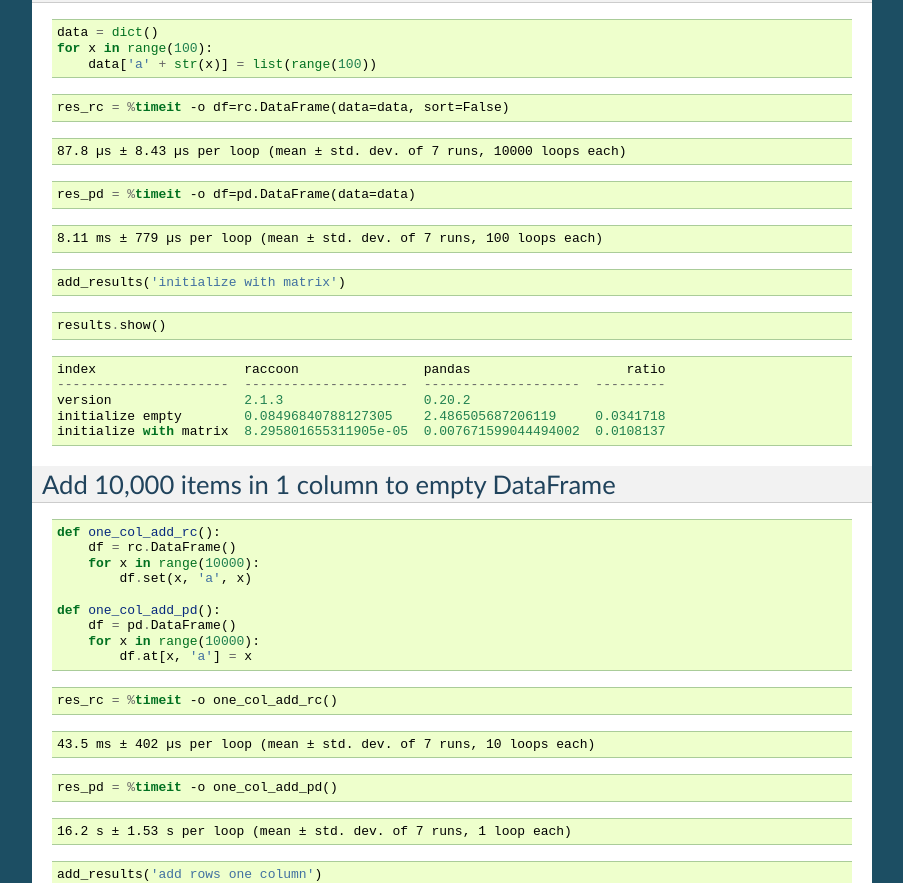
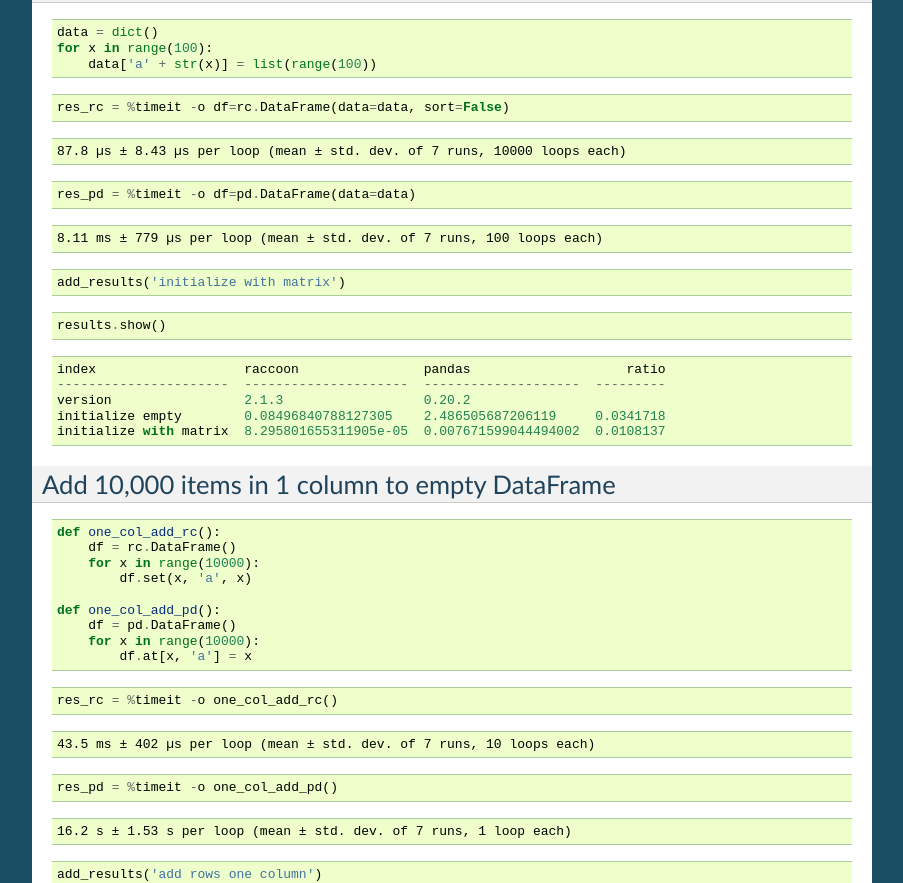
Before and after one commit to rsheftel/raccoon, a Sphinx documentation site: the page built from docs/speed_test.rst, in a window 1280 px wide and 1400 px high, scrolled down 998 px. Shown: the part 160-1043 px from the top of the window, without its empty margins (198-1101 px from the left). Built offline with Sphinx 7.4.7, drawn with Linux system fonts in a browser that asks for light colours; some of the changed text lies outside the part shown.

Commit message:
replace 'ipython3' with 'python' so that ReadTheDocs builds correctly

```diff
--- a/docs/speed_test.rst
+++ b/docs/speed_test.rst
@@ -5,32 +5,32 @@
 Setup pythonpath, import libraries and initialized DataFrame to store
 results
 
-.. code:: ipython3
+.. code:: python
 
     # Use this statement to import the current development version
     import sys; sys.path.insert(0, '../')
 
-.. code:: ipython3
+.. code:: python
 
     from copy import deepcopy
 
-.. code:: ipython3
+.. code:: python
 
     import raccoon as rc
     import pandas as pd
 
-.. code:: ipython3
+.. code:: python
 
     results = rc.DataFrame(columns=['raccoon', 'pandas', 'ratio'], sort=False)
 
-.. code:: ipython3
+.. code:: python
 
     def add_results(index):
         results[index, 'raccoon'] = res_rc.best
         results[index, 'pandas'] = res_pd.best
         results[index, 'ratio'] = res_rc.best / res_pd.best
 
-.. code:: ipython3
+.. code:: python
 
     results['version', 'raccoon'] = rc.__version__
     results['version', 'pandas'] = pd.__version__
@@ -47,7 +47,7 @@
 Initialize 10,000 empty DataFrames
 ----------------------------------
 
-.. code:: ipython3
+.. code:: python
 
     def init_rc():
         for x in range(10000):
@@ -57,7 +57,7 @@
         for x in range(10000):
             df = pd.DataFrame()
 
-.. code:: ipython3
+.. code:: python
 
     res_rc = %timeit -o init_rc()
 
@@ -67,7 +67,7 @@
     92.4 ms ± 6.36 ms per loop (mean ± std. dev. of 7 runs, 10 loops each)
 
 
-.. code:: ipython3
+.. code:: python
 
     res_pd = %timeit -o init_pd()
 
@@ -77,11 +77,11 @@
     2.74 s ± 234 ms per loop (mean ± std. dev. of 7 runs, 1 loop each)
 
 
-.. code:: ipython3
+.. code:: python
 
     add_results('initialize empty')
 
-.. code:: ipython3
+.. code:: python
 
     results.show()
 
@@ -97,13 +97,13 @@
 Initialize 100 row X 100 col DataFrame()
 ----------------------------------------
 
-.. code:: ipython3
+.. code:: python
 
     data = dict()
     for x in range(100):
         data['a' + str(x)] = list(range(100))
 
-.. code:: ipython3
+.. code:: python
 
     res_rc = %timeit -o df=rc.DataFrame(data=data, sort=False)
 
@@ -113,7 +113,7 @@
     87.8 µs ± 8.43 µs per loop (mean ± std. dev. of 7 runs, 10000 loops each)
 
 
-.. code:: ipython3
+.. code:: python
 
     res_pd = %timeit -o df=pd.DataFrame(data=data)
 
@@ -123,11 +123,11 @@
     8.11 ms ± 779 µs per loop (mean ± std. dev. of 7 runs, 100 loops each)
 
 
-.. code:: ipython3
+.. code:: python
 
     add_results('initialize with matrix')
 
-.. code:: ipython3
+.. code:: python
 
     results.show()
 
@@ -144,7 +144,7 @@
 Add 10,000 items in 1 column to empty DataFrame
 -----------------------------------------------
 
-.. code:: ipython3
+.. code:: python
 
     def one_col_add_rc():
         df = rc.DataFrame()
@@ -156,7 +156,7 @@
         for x in range(10000):
             df.at[x, 'a'] = x
 
-.. code:: ipython3
+.. code:: python
 
     res_rc = %timeit -o one_col_add_rc()
 
@@ -166,7 +166,7 @@
     43.5 ms ± 402 µs per loop (mean ± std. dev. of 7 runs, 10 loops each)
 
 
-.. code:: ipython3
+.. code:: python
 
     res_pd = %timeit -o one_col_add_pd()
 
@@ -176,11 +176,11 @@
     16.2 s ± 1.53 s per loop (mean ± std. dev. of 7 runs, 1 loop each)
 
 
-.. code:: ipython3
+.. code:: python
 
     add_results('add rows one column')
 
-.. code:: ipython3
+.. code:: python
 
     print(results)
 
@@ -198,7 +198,7 @@
 Add 100 rows of 100 columns to empty DataFrame
 ----------------------------------------------
 
-.. code:: ipython3
+.. code:: python
 
     new_row = {('a' + str(x)): x for x in range(100)}
     columns = ['a' + str(x) for x in range(100)]
@@ -213,7 +213,7 @@
         for x in range(100):
             df.loc[x] = new_row
 
-.. code:: ipython3
+.. code:: python
 
     res_rc = %timeit -o matrix_add_rc()
 
@@ -223,7 +223,7 @@
     9.32 ms ± 808 µs per loop (mean ± std. dev. of 7 runs, 100 loops each)
 
 
-.. code:: ipython3
+.. code:: python
 
     res_pd = %timeit -o matrix_add_pd()
 
@@ -233,11 +233,11 @@
     184 ms ± 3.55 ms per loop (mean ± std. dev. of 7 runs, 1 loop each)
 
 
-.. code:: ipython3
+.. code:: python
 
     add_results('add matrix')
 
-.. code:: ipython3
+.. code:: python
 
     print(results)
 
@@ -256,7 +256,7 @@
 Append 10x10 DataFrame 1000 times
 ---------------------------------
 
-.. code:: ipython3
+.. code:: python
 
     def append_rc():
         grid = {'a' + str(x): [0, 1, 2, 3, 4, 5, 6, 7, 8, 9] for x in range(10)}
@@ -276,7 +276,7 @@
             new_df = pd.DataFrame(data=new_grid, columns=list(new_grid.keys()), index=index)
             df = df.append(new_df)
 
-.. code:: ipython3
+.. code:: python
 
     res_rc = %timeit -o append_rc()
 
@@ -286,7 +286,7 @@
     62.2 ms ± 7.32 ms per loop (mean ± std. dev. of 7 runs, 10 loops each)
 
 
-.. code:: ipython3
+.. code:: python
 
     res_pd = %timeit -o append_pd()
 
@@ -296,11 +296,11 @@
     164 ms ± 5.16 ms per loop (mean ± std. dev. of 7 runs, 1 loop each)
 
 
-.. code:: ipython3
+.. code:: python
 
     add_results('append')
 
-.. code:: ipython3
+.. code:: python
 
     print(results)
 
@@ -320,7 +320,7 @@
 Get
 ---
 
-.. code:: ipython3
+.. code:: python
 
     # First create a 1000 row X 100 col matrix for the test. Index is [0...999]
 
@@ -330,7 +330,7 @@
     df_rc = rc.DataFrame(data=grid, columns=sorted(grid.keys()))
     df_pd = pd.DataFrame(data=grid, columns=sorted(grid.keys()))
 
-.. code:: ipython3
+.. code:: python
 
     # get cell
 
@@ -344,7 +344,7 @@
             for r in df_pd.index:
                 x = df_pd.at[r, c]
 
-.. code:: ipython3
+.. code:: python
 
     res_rc = %timeit -o rc_get_cell()
 
@@ -354,7 +354,7 @@
     528 ms ± 64.3 ms per loop (mean ± std. dev. of 7 runs, 1 loop each)
 
 
-.. code:: ipython3
+.. code:: python
 
     res_pd = %timeit -o pd_get_cell()
 
@@ -364,11 +364,11 @@
     783 ms ± 74.1 ms per loop (mean ± std. dev. of 7 runs, 1 loop each)
 
 
-.. code:: ipython3
+.. code:: python
 
     add_results('get cell')
 
-.. code:: ipython3
+.. code:: python
 
     print(results)
 
@@ -386,7 +386,7 @@
     get cell                0.4936867081052583     0.7425185427150893    0.664881
 
 
-.. code:: ipython3
+.. code:: python
 
     # get column all index
 
@@ -398,7 +398,7 @@
         for c in df_pd.columns:
             x = df_pd[c]
 
-.. code:: ipython3
+.. code:: python
 
     res_rc = %timeit -o get_column_all_rc()
 
@@ -408,7 +408,7 @@
     36.6 ms ± 5.38 ms per loop (mean ± std. dev. of 7 runs, 10 loops each)
 
 
-.. code:: ipython3
+.. code:: python
 
     res_pd = %timeit -o get_column_all_pd()
 
@@ -418,11 +418,11 @@
     313 µs ± 2.39 µs per loop (mean ± std. dev. of 7 runs, 1000 loops each)
 
 
-.. code:: ipython3
+.. code:: python
 
     add_results('get column all index')
 
-.. code:: ipython3
+.. code:: python
 
     print(results)
 
@@ -441,7 +441,7 @@
     get column all index    0.032696135984224384   0.00030877898993577447  105.888
 
 
-.. code:: ipython3
+.. code:: python
 
     # get subset of the index of the column
 
@@ -457,7 +457,7 @@
                 rows = list(range(r*10, r*10 + 9))
                 x = df_pd.loc[rows, c]
 
-.. code:: ipython3
+.. code:: python
 
     res_rc = %timeit -o get_column_subset_rc()
 
@@ -467,7 +467,7 @@
     465 ms ± 51.7 ms per loop (mean ± std. dev. of 7 runs, 1 loop each)
 
 
-.. code:: ipython3
+.. code:: python
 
     res_pd = %timeit -o get_column_subset_pd()
 
@@ -477,11 +477,11 @@
     6 s ± 425 ms per loop (mean ± std. dev. of 7 runs, 1 loop each)
 
 
-.. code:: ipython3
+.. code:: python
 
     add_results('get column subset index')
 
-.. code:: ipython3
+.. code:: python
 
     print(results)
 
@@ -501,7 +501,7 @@
     get column subset index  0.42664153398601457    5.714989510943553         0.0746531
 
 
-.. code:: ipython3
+.. code:: python
 
     # get index all columns
 
@@ -513,7 +513,7 @@
         for i in df_pd.index:
             x = df_pd.loc[i]
 
-.. code:: ipython3
+.. code:: python
 
     res_rc = %timeit -o get_index_all_rc()
 
@@ -523,7 +523,7 @@
     815 ms ± 73.2 ms per loop (mean ± std. dev. of 7 runs, 1 loop each)
 
 
-.. code:: ipython3
+.. code:: python
 
     res_pd = %timeit -o get_index_all_pd()
 
@@ -533,11 +533,11 @@
     118 ms ± 10.4 ms per loop (mean ± std. dev. of 7 runs, 10 loops each)
 
 
-.. code:: ipython3
+.. code:: python
 
     add_results('get index all columns')
 
-.. code:: ipython3
+.. code:: python
 
     print(results)
 
@@ -561,7 +561,7 @@
 Set
 ---
 
-.. code:: ipython3
+.. code:: python
 
     # First create a 1000 row X 100 col matrix for the test. Index is [0...999]
 
@@ -571,7 +571,7 @@
     df_rc = rc.DataFrame(data=grid, columns=sorted(grid.keys()))
     df_pd = pd.DataFrame(data=grid, columns=sorted(grid.keys()))
 
-.. code:: ipython3
+.. code:: python
 
     # set cell
 
@@ -585,7 +585,7 @@
             for r in df_pd.index:
                 df_pd.at[r, c] = 99
 
-.. code:: ipython3
+.. code:: python
 
     res_rc = %timeit -o rc_set_cell()
 
@@ -595,7 +595,7 @@
     436 ms ± 59.3 ms per loop (mean ± std. dev. of 7 runs, 1 loop each)
 
 
-.. code:: ipython3
+.. code:: python
 
     res_pd = %timeit -o pd_set_cell()
 
@@ -605,11 +605,11 @@
     1 s ± 78.6 ms per loop (mean ± std. dev. of 7 runs, 1 loop each)
 
 
-.. code:: ipython3
+.. code:: python
 
     add_results('set cell')
 
-.. code:: ipython3
+.. code:: python
 
     print(results)
 
@@ -631,7 +631,7 @@
     set cell                 0.3987260515496587     0.9623946910782024        0.414306
 
 
-.. code:: ipython3
+.. code:: python
 
     # set column all index
 
@@ -643,7 +643,7 @@
         for c in df_pd.columns:
             x = df_pd[c] = 99
 
-.. code:: ipython3
+.. code:: python
 
     res_rc = %timeit -o set_column_all_rc()
 
@@ -653,7 +653,7 @@
     4.19 ms ± 748 µs per loop (mean ± std. dev. of 7 runs, 100 loops each)
 
 
-.. code:: ipython3
+.. code:: python
 
     res_pd = %timeit -o set_column_all_pd()
 
@@ -663,11 +663,11 @@
     12.7 ms ± 1.02 ms per loop (mean ± std. dev. of 7 runs, 100 loops each)
 
 
-.. code:: ipython3
+.. code:: python
 
     add_results('set column all index')
 
-.. code:: ipython3
+.. code:: python
 
     print(results)
 
@@ -690,7 +690,7 @@
     set column all index     0.00376809479375936    0.011686656340490344      0.322427
 
 
-.. code:: ipython3
+.. code:: python
 
     # set subset of the index of the column
 
@@ -706,7 +706,7 @@
                 rows = list(range(r*10, r*10 + 10))
                 x = df_pd.loc[rows, c] = list(range(10))
 
-.. code:: ipython3
+.. code:: python
 
     res_rc = %timeit -o set_column_subset_rc()
 
@@ -716,7 +716,7 @@
     269 ms ± 3.72 ms per loop (mean ± std. dev. of 7 runs, 1 loop each)
 
 
-.. code:: ipython3
+.. code:: python
 
     res_pd = %timeit -o set_column_subset_pd()
 
@@ -726,11 +726,11 @@
     22.7 s ± 244 ms per loop (mean ± std. dev. of 7 runs, 1 loop each)
 
 
-.. code:: ipython3
+.. code:: python
 
     add_results('set column subset index')
 
-.. code:: ipython3
+.. code:: python
 
     print(results)
 
@@ -754,11 +754,11 @@
     set column subset index  0.26396186901109786    22.454482046778423        0.0117554
 
 
-.. code:: ipython3
+.. code:: python
 
     row = {x:x for x in grid.keys()}
 
-.. code:: ipython3
+.. code:: python
 
     # set index all columns
 
@@ -770,7 +770,7 @@
         for i in df_pd.index:
             x = df_pd.loc[i] = row
 
-.. code:: ipython3
+.. code:: python
 
     res_rc = %timeit -o set_index_all_rc()
 
@@ -780,7 +780,7 @@
     56.3 ms ± 8.04 ms per loop (mean ± std. dev. of 7 runs, 10 loops each)
 
 
-.. code:: ipython3
+.. code:: python
 
     res_pd = %timeit -o set_index_all_pd()
 
@@ -790,11 +790,11 @@
     500 ms ± 80.2 ms per loop (mean ± std. dev. of 7 runs, 1 loop each)
 
 
-.. code:: ipython3
+.. code:: python
 
     add_results('set index all columns')
 
-.. code:: ipython3
+.. code:: python
 
     print(results)
 
@@ -822,7 +822,7 @@
 Sort
 ----
 
-.. code:: ipython3
+.. code:: python
 
     # make a dataframe 1000x100 with index in reverse order
 
@@ -831,7 +831,7 @@
     df_rc = rc.DataFrame(data=grid, index=rev)
     df_pd = pd.DataFrame(grid, index=rev)
 
-.. code:: ipython3
+.. code:: python
 
     res_rc = %timeit -o df_rc.sort_index()
 
@@ -841,7 +841,7 @@
     12.4 ms ± 807 µs per loop (mean ± std. dev. of 7 runs, 100 loops each)
 
 
-.. code:: ipython3
+.. code:: python
 
     res_pd = %timeit -o df_pd.sort_index()
 
@@ -851,11 +851,11 @@
     539 µs ± 62.9 µs per loop (mean ± std. dev. of 7 runs, 1000 loops each)
 
 
-.. code:: ipython3
+.. code:: python
 
     add_results('sort index')
 
-.. code:: ipython3
+.. code:: python
 
     print(results)
 
@@ -884,7 +884,7 @@
 Iterators
 ---------
 
-.. code:: ipython3
+.. code:: python
 
     # First create a 1000 row X 100 col matrix for the test. Index is [0...999]
 
@@ -894,7 +894,7 @@
     df_rc = rc.DataFrame(data=grid, columns=sorted(grid.keys()))
     df_pd = pd.DataFrame(data=grid, columns=sorted(grid.keys()))
 
-.. code:: ipython3
+.. code:: python
 
     # iterate over the rows
 
@@ -906,7 +906,7 @@
         for row in df_pd.itertuples():
             x = row
 
-.. code:: ipython3
+.. code:: python
 
     res_rc = %timeit -o iter_rc()
 
@@ -916,7 +916,7 @@
     24.1 ms ± 532 µs per loop (mean ± std. dev. of 7 runs, 10 loops each)
 
 
-.. code:: ipython3
+.. code:: python
 
     res_pd = %timeit -o iter_pd()
 
@@ -926,11 +926,11 @@
     20.3 ms ± 599 µs per loop (mean ± std. dev. of 7 runs, 10 loops each)
 
 
-.. code:: ipython3
+.. code:: python
 
     add_results('iterate rows')
 
-.. code:: ipython3
+.. code:: python
 
     print(results)
 
@@ -960,7 +960,7 @@
 Insert in the middle
 --------------------
 
-.. code:: ipython3
+.. code:: python
 
     # First create a 500 row X 100 col matrix for the test. Index is [1, 3, 5, 7,...500] every other
 
@@ -970,11 +970,11 @@
     df_rc = rc.DataFrame(data=grid, columns=sorted(grid.keys()), sort=True)
     df_pd = pd.DataFrame(data=grid, columns=sorted(grid.keys()))
 
-.. code:: ipython3
+.. code:: python
 
     row = {x:x for x in grid.keys()}
 
-.. code:: ipython3
+.. code:: python
 
     # set index all columns
 
@@ -986,7 +986,7 @@
         for i in range(0, 999, 2):
             x = df_pd.loc[i] = row
 
-.. code:: ipython3
+.. code:: python
 
     res_rc = %timeit -o insert_rows_rc()
 
@@ -996,7 +996,7 @@
     26.4 ms ± 381 µs per loop (mean ± std. dev. of 7 runs, 10 loops each)
 
 
-.. code:: ipython3
+.. code:: python
 
     res_pd = %timeit -o insert_rows_pd()
 
@@ -1006,11 +1006,11 @@
     239 ms ± 2.81 ms per loop (mean ± std. dev. of 7 runs, 1 loop each)
 
 
-.. code:: ipython3
+.. code:: python
 
     add_results('insert rows')
 
-.. code:: ipython3
+.. code:: python
 
     print(results)
 
@@ -1044,7 +1044,7 @@
 Simulate the recording of a stock on 1 minute intervals and appending to
 the DataFrame
 
-.. code:: ipython3
+.. code:: python
 
     data_row = {'open': 100, 'high': 101, 'low': 99, 'close': 100.5, 'volume': 999}
 
@@ -1060,7 +1060,7 @@
         for date in dates:
             ts.loc[date] = data_row
 
-.. code:: ipython3
+.. code:: python
 
     res_rc = %timeit -o time_series_rc()
 
@@ -1070,7 +1070,7 @@
     114 ms ± 9.01 ms per loop (mean ± std. dev. of 7 runs, 10 loops each)
 
 
-.. code:: ipython3
+.. code:: python
 
     res_pd = %timeit -o time_series_pd()
 
@@ -1080,11 +1080,11 @@
     27.2 s ± 4 s per loop (mean ± std. dev. of 7 runs, 1 loop each)
 
 
-.. code:: ipython3
+.. code:: python
 
     add_results('time series')
 
-.. code:: ipython3
+.. code:: python
 
     print(results)
 
```
Also changed, not shown: docs/usage_dataframe.rst (+94 -94 lines).
